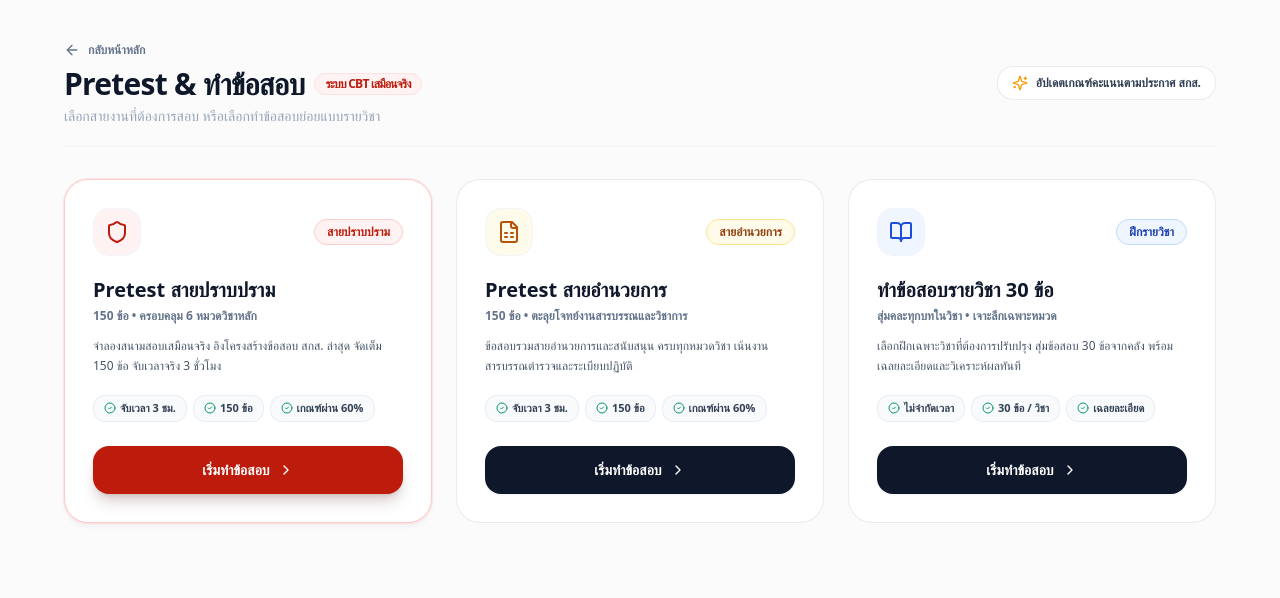
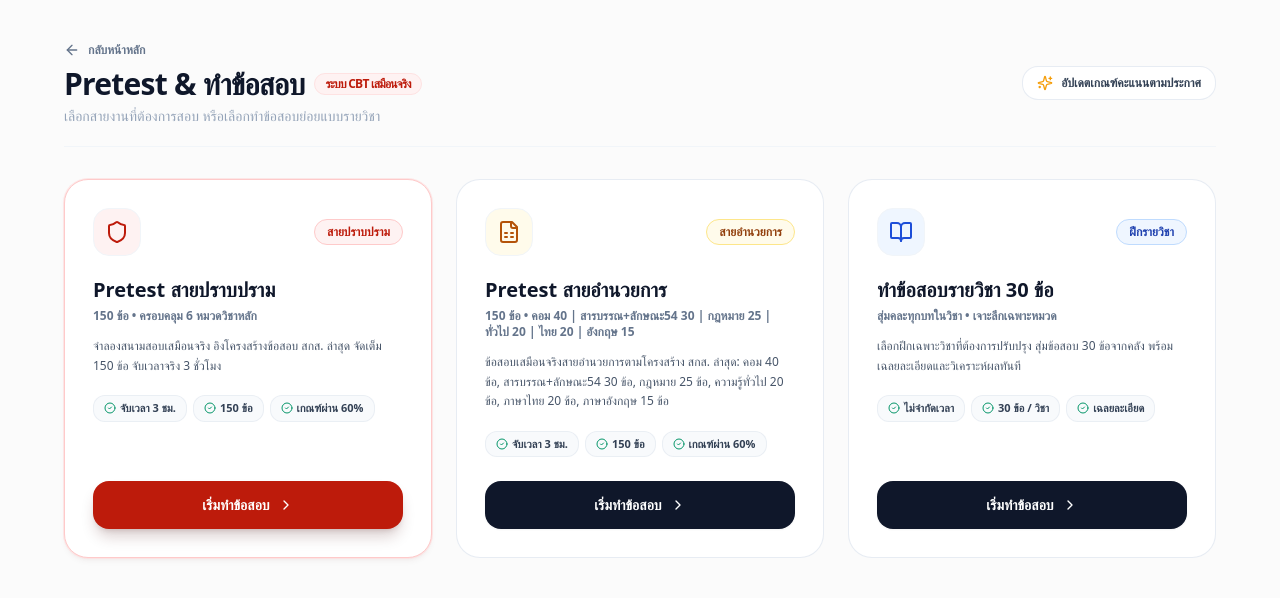
Before and after one commit to Natmin2548/POLICEEXAM, a Next.js app in the folder police-exam-v2/: page /exam in a window 1280 px wide. Shown: the top 598 px of the page. Built offline with nearby package versions, Linux system fonts and the light colour scheme.

Commit message:
update pretest_admin exact 150-question breakdown

```diff
--- a/police-exam-v2/src/app/api/exam/generate/route.ts
+++ b/police-exam-v2/src/app/api/exam/generate/route.ts
@@ -111,15 +111,15 @@ export async function GET(request: Request) {
         selectedQuestions.push(...sampled);
       }
     } else if (mode === "pretest_admin") {
-      // Pretest สายอำนวยการ (150 ข้อ)
+      // Pretest สายอำนวยการ (150 ข้อ) - โครงสร้างตามประกาศ สกส. ล่าสุด
       const distribution = [
-        { category: "ทั่วไป", count: 30, subjectName: "ความสามารถทั่วไป" },
-        { category: "ภาษาไทย", count: 25, subjectName: "ภาษาไทย" },
-        { category: "ภาษาอังกฤษ", count: 30, subjectName: "ภาษาอังกฤษ" },
-        { category: "คอม", count: 25, subjectName: "คอมพิวเตอร์และสารสนเทศ" },
-        { category: "สังคม", count: 10, subjectName: "สังคมและวัฒนธรรม" },
+        { category: "ทั่วไป", count: 20, subjectName: "ความสามารถทั่วไป" },
+        { category: "ภาษาไทย", count: 20, subjectName: "ภาษาไทย" },
+        { category: "ภาษาอังกฤษ", count: 15, subjectName: "ภาษาอังกฤษ" },
+        { category: "คอม", count: 40, subjectName: "คอมพิวเตอร์และสารสนเทศ" },
         { category: "งานสารบรรณ_๒๕๒๖", count: 20, subjectName: "งานสารบรรณ (๒๕๒๖)" },
         { category: "สารบรรณตำรวจ_๕๔", count: 10, subjectName: "ระเบียบตำรวจ ลักษณะที่ ๕๔" },
+        { category: "กฏหมาย", count: 25, subjectName: "กฎหมายและสังคม" },
       ];
 
       for (const dist of distribution) {
--- a/police-exam-v2/src/app/exam/page.tsx
+++ b/police-exam-v2/src/app/exam/page.tsx
@@ -35,9 +35,9 @@ export default function ExamSelectionPage() {
       badge: "สายอำนวยการ",
       badgeColor: "bg-amber-50 text-amber-800 border-amber-200",
       title: "Pretest สายอำนวยการ",
-      subtitle: "150 ข้อ • ตะลุยโจทย์งานสารบรรณและวิชาการ",
+      subtitle: "150 ข้อ • คอม 40 | สารบรรณ+ลักษณะ54 30 | กฎหมาย 25 | ทั่วไป 20 | ไทย 20 | อังกฤษ 15",
       description:
-        "ข้อสอบรวมสายอำนวยการและสนับสนุน ครบทุกหมวดวิชา เน้นงานสารบรรณตำรวจและระเบียบปฏิบัติ",
+        "ข้อสอบเสมือนจริงสายอำนวยการตามโครงสร้าง สกส. ล่าสุด: คอม 40 ข้อ, สารบรรณ+ลักษณะ54 30 ข้อ, กฎหมาย 25 ข้อ, ความรู้ทั่วไป 20 ข้อ, ภาษาไทย 20 ข้อ, ภาษาอังกฤษ 15 ข้อ",
       tags: ["จับเวลา 3 ชม.", "150 ข้อ", "เกณฑ์ผ่าน 60%"],
       icon: FileSpreadsheet,
       iconBg: "bg-amber-50 text-amber-700",
@@ -88,7 +88,7 @@ export default function ExamSelectionPage() {
           <div className="inline-flex items-center gap-2 px-3.5 py-2 rounded-2xl bg-white border border-slate-200/80 shadow-2xs self-start sm:self-auto">
             <Sparkles className="w-4 h-4 text-amber-500" />
             <span className="text-xs font-bold text-slate-700">
-              อัปเดตเกณฑ์คะแนนตามประกาศ สกส.
+              อัปเดตเกณฑ์คะแนนตามประกาศ
             </span>
           </div>
         </div>
@@ -99,11 +99,10 @@ export default function ExamSelectionPage() {
             <Link
               key={opt.id}
               href={opt.href}
-              className={`block bg-white border rounded-3xl p-5 shadow-xs active:scale-[0.99] transition-all group ${
-                opt.highlight
+              className={`block bg-white border rounded-3xl p-5 shadow-xs active:scale-[0.99] transition-all group ${opt.highlight
                   ? "border-red-200/90 ring-1 ring-red-100"
                   : "border-slate-200/80"
-              }`}
+                }`}
             >
               <div className="flex items-center justify-between gap-3">
                 <div className="min-w-0 flex-1">
@@ -137,11 +136,10 @@ export default function ExamSelectionPage() {
             return (
               <div
                 key={opt.id}
-                className={`relative flex flex-col justify-between bg-white rounded-3xl p-6 sm:p-7 border transition-all duration-200 hover:-translate-y-1 hover:shadow-xl ${
-                  opt.highlight
+                className={`relative flex flex-col justify-between bg-white rounded-3xl p-6 sm:p-7 border transition-all duration-200 hover:-translate-y-1 hover:shadow-xl ${opt.highlight
                     ? "border-red-200 shadow-md shadow-red-950/5 ring-1 ring-red-100/80"
                     : "border-slate-200/80 shadow-xs hover:border-slate-300"
-                }`}
+                  }`}
               >
                 {/* Top: Icon + Badge */}
                 <div>
@@ -186,11 +184,10 @@ export default function ExamSelectionPage() {
                 {/* Bottom Action Button */}
                 <Link
                   href={opt.href}
-                  className={`w-full py-3.5 px-4 rounded-2xl text-xs sm:text-sm font-black flex items-center justify-center gap-2 transition-all cursor-pointer ${
-                    opt.highlight
+                  className={`w-full py-3.5 px-4 rounded-2xl text-xs sm:text-sm font-black flex items-center justify-center gap-2 transition-all cursor-pointer ${opt.highlight
                       ? "bg-[#BD1B0B] hover:bg-[#A81507] text-white shadow-lg shadow-red-950/20 active:scale-[0.99]"
                       : "bg-slate-900 hover:bg-slate-800 text-white shadow-sm active:scale-[0.99]"
-                  }`}
+                    }`}
                 >
                   <span>เริ่มทำข้อสอบ</span>
                   <ChevronRight className="w-4 h-4" />
```
